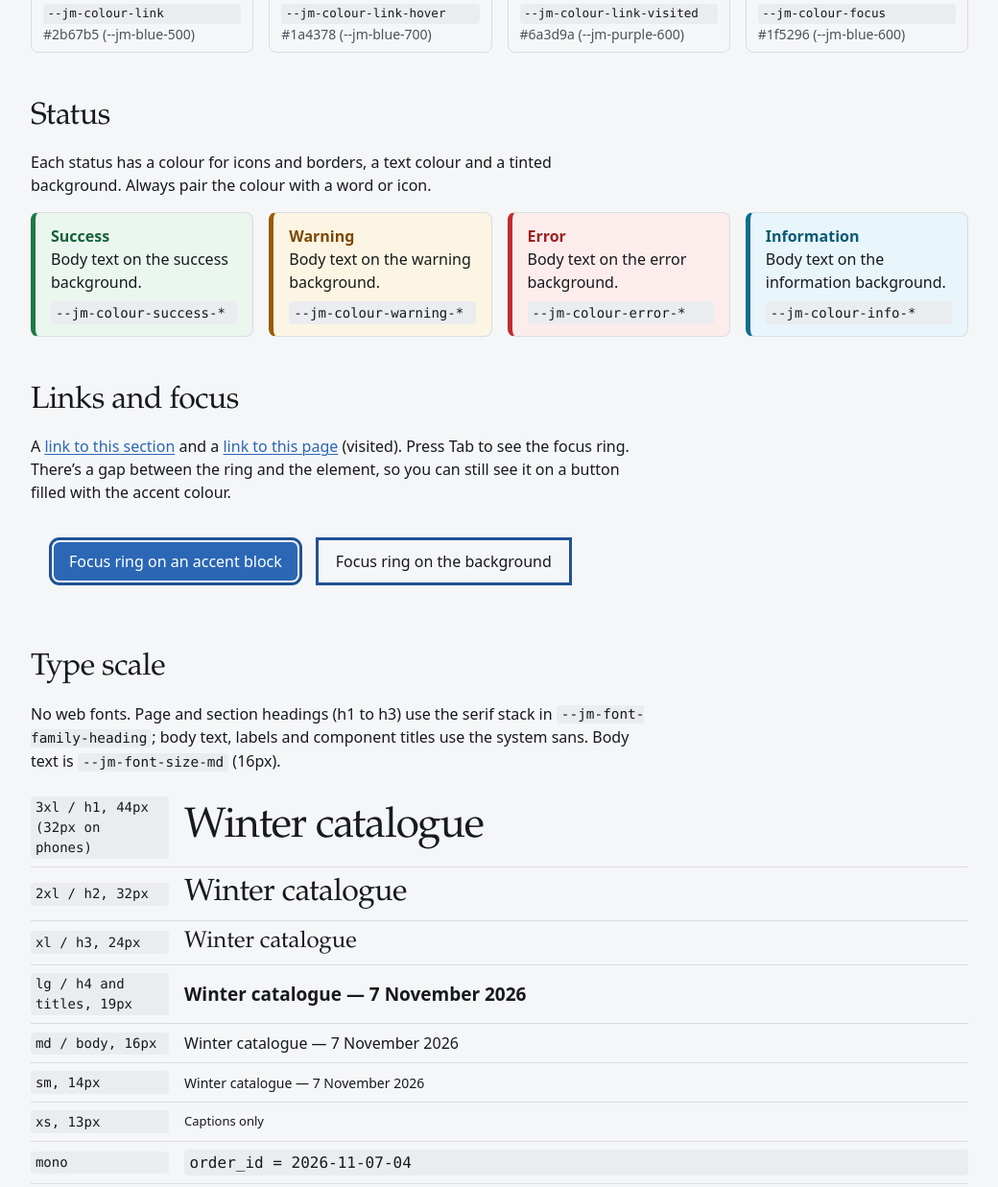
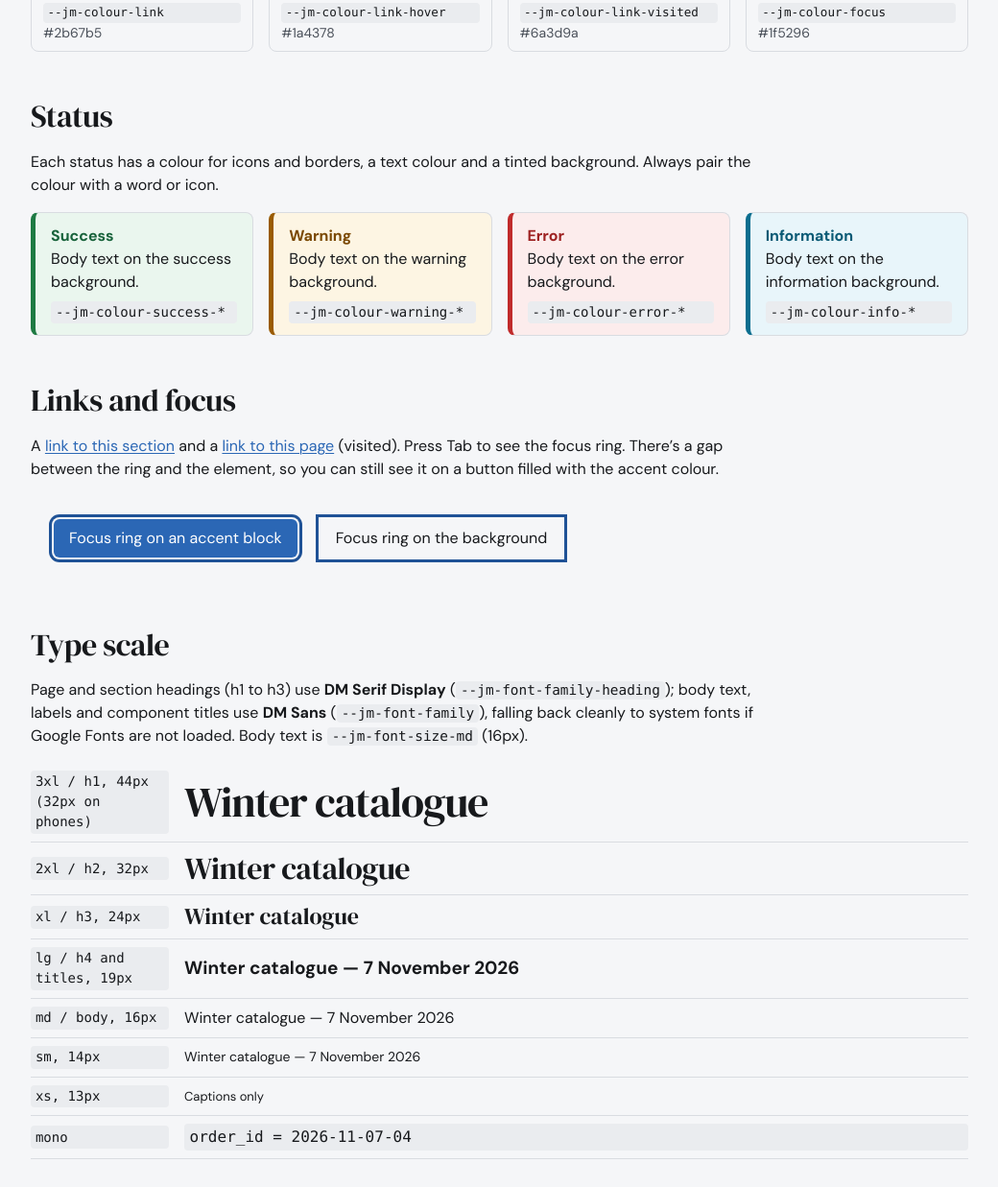
Before and after one commit to J-M-NG/ui-kit, a website: page examples/index.html in a window 1280 px wide. Shown: the part 953-2190 px from the top of the page at 96% size, without its empty margins (240-1280 px from the left). Drawn offline with Linux system fonts and the light colour scheme.

Commit message:
ui-kit: use DM Serif Display and DM Sans font pairing

```diff
--- a/examples/index.html
+++ b/examples/index.html
@@ -5,6 +5,9 @@
   <meta name="viewport" content="width=device-width, initial-scale=1">
   <title>ui-kit: foundation</title>
   <link rel="icon" href="../favicon.svg" type="image/svg+xml">
+  <link rel="preconnect" href="https://fonts.googleapis.com">
+  <link rel="preconnect" href="https://fonts.gstatic.com" crossorigin>
+  <link href="https://fonts.googleapis.com/css2?family=DM+Serif+Display:wght@400&family=DM+Sans:wght@400;700&display=swap" rel="stylesheet">
   <link rel="stylesheet" href="../ui-kit.css">
   <link rel="stylesheet" href="site.css">
   <script src="site.js"></script>
@@ -134,11 +137,11 @@
 
   <section aria-labelledby="type">
     <h2 id="type">Type scale</h2>
-    <p>No web fonts. Page and section headings (h1 to h3) use the serif stack in <code>--jm-font-family-heading</code>; body text, labels and component titles use the system sans. Body text is <code>--jm-font-size-md</code> (16px).</p>
-    <div class="scale-row"><code>3xl / h1, 44px (32px on phones)</code><span style="font-family: var(--jm-font-family-heading); font-size: var(--jm-font-size-3xl); line-height: var(--jm-line-height-tight); font-weight: 500; letter-spacing: -0.025em">Winter catalogue</span></div>
-    <div class="scale-row"><code>2xl / h2, 32px</code><span style="font-family: var(--jm-font-family-heading); font-size: var(--jm-font-size-2xl); line-height: var(--jm-line-height-tight); font-weight: 500; letter-spacing: -0.015em">Winter catalogue</span></div>
-    <div class="scale-row"><code>xl / h3, 24px</code><span style="font-family: var(--jm-font-family-heading); font-size: var(--jm-font-size-xl); line-height: var(--jm-line-height-tight); font-weight: 500">Winter catalogue</span></div>
-    <div class="scale-row"><code>lg / h4 and titles, 19px</code><span style="font-size: var(--jm-font-size-lg); font-weight: 600">Winter catalogue — 7 November 2026</span></div>
+    <p>Page and section headings (h1 to h3) use <strong>DM Serif Display</strong> (<code>--jm-font-family-heading</code>); body text, labels and component titles use <strong>DM Sans</strong> (<code>--jm-font-family</code>), falling back cleanly to system fonts if Google Fonts are not loaded. Body text is <code>--jm-font-size-md</code> (16px).</p>
+    <div class="scale-row"><code>3xl / h1, 44px (32px on phones)</code><span style="font-family: var(--jm-font-family-heading); font-size: var(--jm-font-size-3xl); line-height: var(--jm-line-height-tight); font-weight: 400; letter-spacing: -0.025em">Winter catalogue</span></div>
+    <div class="scale-row"><code>2xl / h2, 32px</code><span style="font-family: var(--jm-font-family-heading); font-size: var(--jm-font-size-2xl); line-height: var(--jm-line-height-tight); font-weight: 400; letter-spacing: -0.015em">Winter catalogue</span></div>
+    <div class="scale-row"><code>xl / h3, 24px</code><span style="font-family: var(--jm-font-family-heading); font-size: var(--jm-font-size-xl); line-height: var(--jm-line-height-tight); font-weight: 400">Winter catalogue</span></div>
+    <div class="scale-row"><code>lg / h4 and titles, 19px</code><span style="font-size: var(--jm-font-size-lg); font-weight: 700">Winter catalogue — 7 November 2026</span></div>
     <div class="scale-row"><code>md / body, 16px</code><span style="font-size: var(--jm-font-size-md)">Winter catalogue — 7 November 2026</span></div>
     <div class="scale-row"><code>sm, 14px</code><span style="font-size: var(--jm-font-size-sm)">Winter catalogue — 7 November 2026</span></div>
     <div class="scale-row"><code>xs, 13px</code><span style="font-size: var(--jm-font-size-xs)">Captions only</span></div>
--- a/ui-kit.css
+++ b/ui-kit.css
@@ -94,11 +94,11 @@
     --jm-space-8: 4rem; /* 64px */
     --jm-space-9: 6rem; /* 96px */
 
-    /* Typography: system sans for body and component labels; serif for page and
-       section headings (h1 to h3) only. The heading stack ends in common Linux and
-       Android serifs so it never falls back to a generic Times. Hook: set to sans. */
-    --jm-font-family: system-ui, -apple-system, "Segoe UI", Roboto, "Helvetica Neue", Arial, "Noto Sans", sans-serif;
-    --jm-font-family-heading: "Iowan Old Style", "Palatino Linotype", Palatino, "Book Antiqua", Georgia, "Noto Serif", "DejaVu Serif", serif;
+    /* Typography: DM Sans for body and component labels; DM Serif Display for page and
+       section headings (h1 to h3) only, with system fallbacks if web fonts are not loaded.
+       Hook: override --jm-font-family-heading (for example to system sans). */
+    --jm-font-family: "DM Sans", system-ui, -apple-system, "Segoe UI", Roboto, "Helvetica Neue", Arial, "Noto Sans", sans-serif;
+    --jm-font-family-heading: "DM Serif Display", "Iowan Old Style", "Palatino Linotype", Palatino, "Book Antiqua", Georgia, "Noto Serif", "DejaVu Serif", serif;
     --jm-font-family-mono: ui-monospace, "SFMono-Regular", "Cascadia Mono", Menlo, Consolas, "Liberation Mono", monospace;
 
     --jm-font-size-xs: 0.8125rem; /* 13px: captions only, never body text */
@@ -410,7 +410,7 @@
     margin: 0 0 var(--jm-space-4);
     font-family: var(--jm-font-family-heading);
     line-height: var(--jm-line-height-tight);
-    font-weight: var(--jm-font-weight-medium);
+    font-weight: var(--jm-font-weight-normal);
     text-wrap: balance;
   }
 
@@ -594,7 +594,7 @@
     margin-right: auto;
     font-family: var(--jm-font-family-heading);
     font-size: var(--jm-font-size-lg);
-    font-weight: var(--jm-font-weight-medium);
+    font-weight: var(--jm-font-weight-normal);
     color: var(--jm-colour-text);
     text-decoration: none;
   }
@@ -759,7 +759,7 @@
   .jm-label--large {
     font-family: var(--jm-font-family-heading);
     font-size: var(--jm-font-size-xl);
-    font-weight: var(--jm-font-weight-medium);
+    font-weight: var(--jm-font-weight-normal);
     line-height: var(--jm-line-height-tight);
   }
 
```
Also changed, not shown: examples/components.html (+3 -0 lines), examples/content-style.html (+3 -0 lines), examples/dashboard.html (+3 -0 lines), index.html (+5 -2 lines), README.md.
